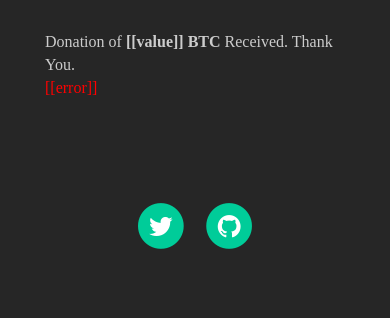
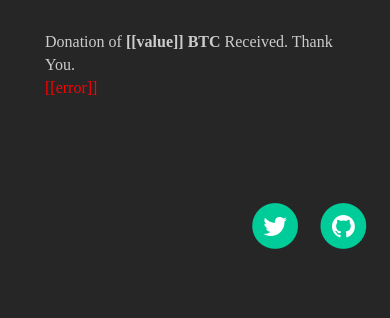
Before and after one commit to Hack-My-World/main-site, a PHP site: page /index.php in a window 390 px wide; the page is wider, and only the part inside the window is pictured. Shown: the part 1105-1423 px from the top of that part. Run offline with PHP 8.4, Linux system fonts and the light colour scheme; some libraries are stand-ins or nearby versions.

Commit message:
fixed incorect boostrapping

```diff
--- a/src/includes/footers.php
+++ b/src/includes/footers.php
@@ -4,8 +4,8 @@
     <footer>
         <div class='container'>
             <div class='row'>
-                <div class='col-lg-9 col-lg-offset-7 col-md-10 col-md-offset-5'>
-                    <ul class='list-inline text-center'>
+                <div class='col-lg-9 col-lg-offset-3 col-md-10 col-md-offset-2 '>
+                    <ul class='list-inline text-right'>
                         <li>
                             <a href='https://twitter.com/_kablaa'>
                                 <span class='fa-stack fa-lg'>
```
